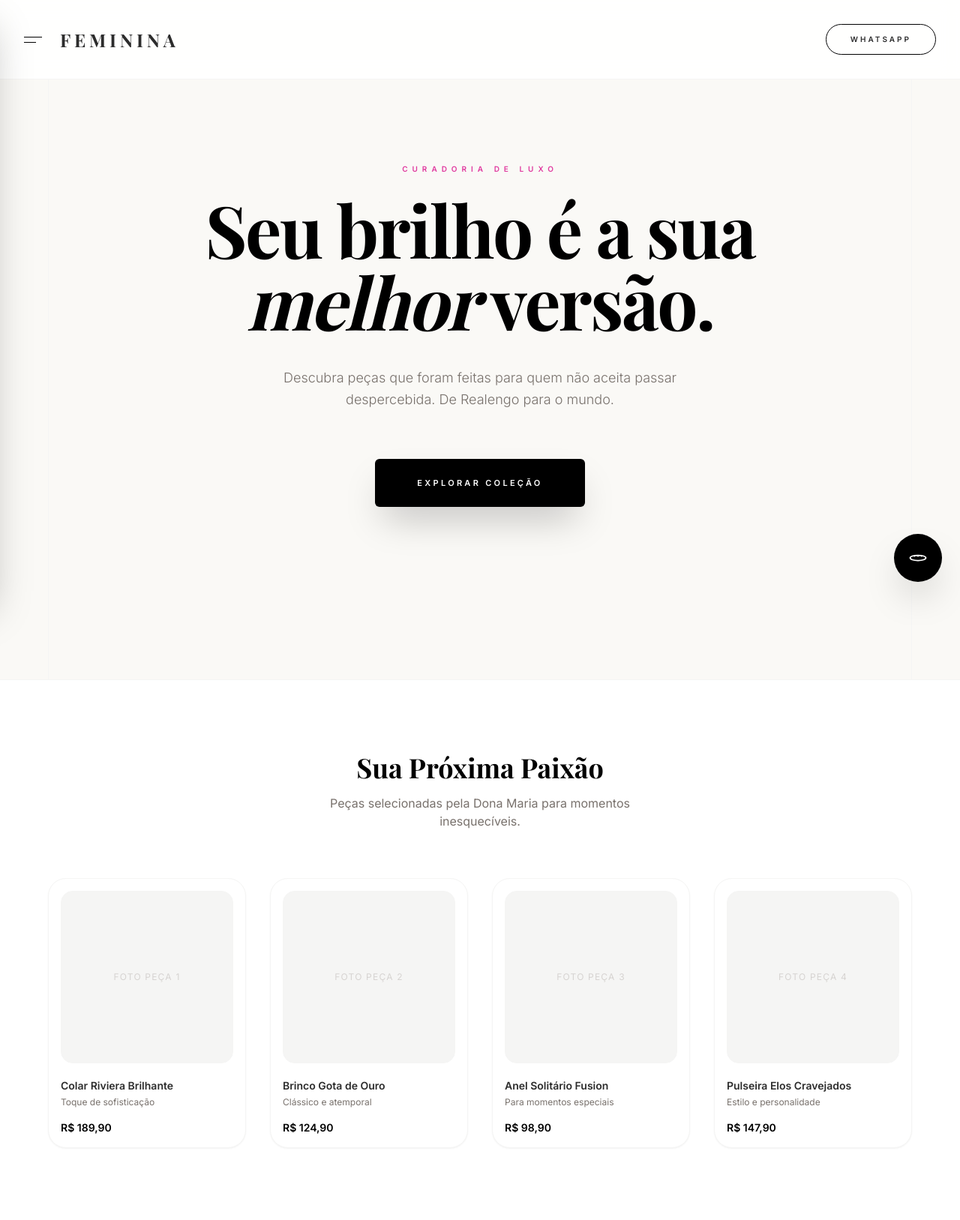
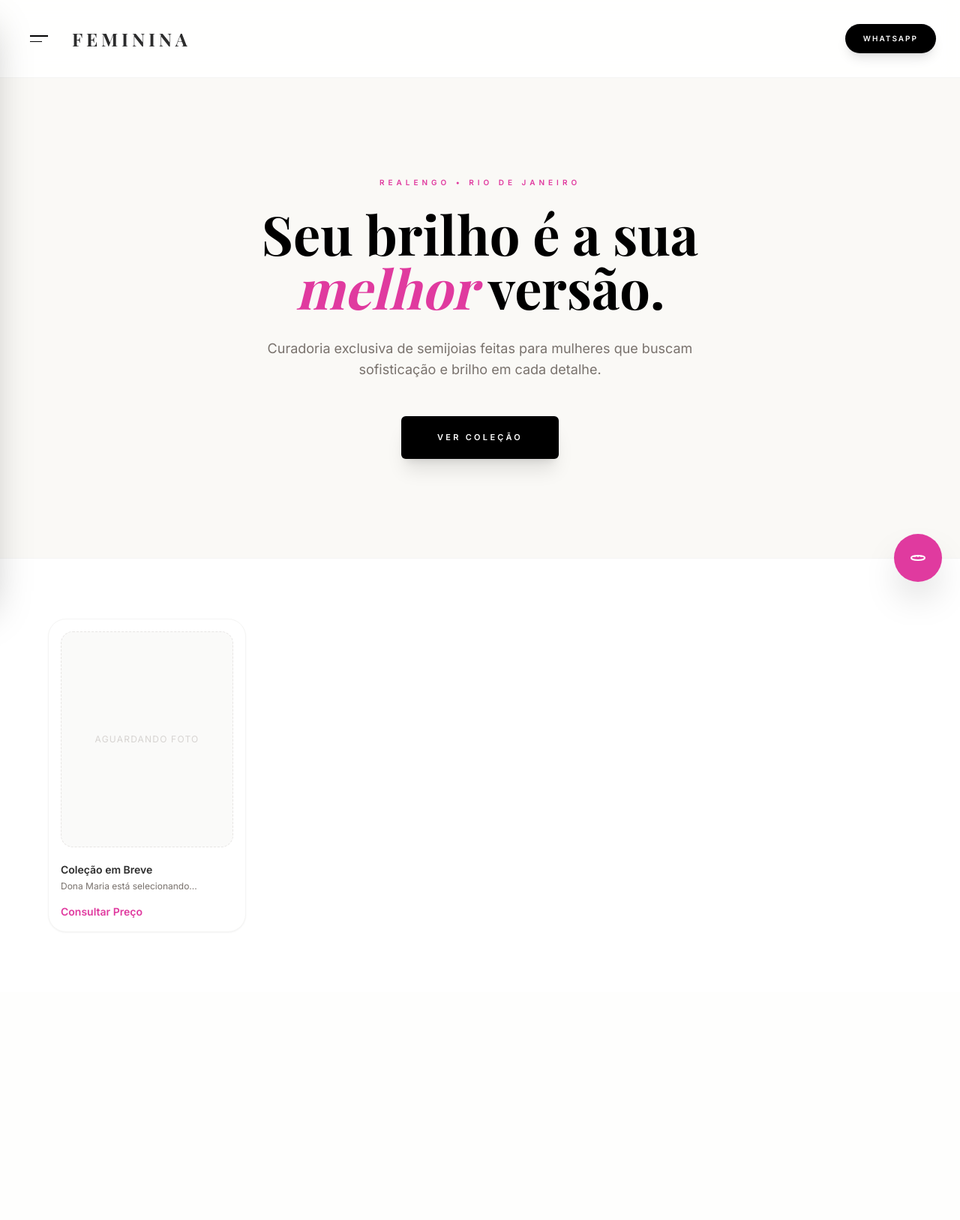
Before and after one commit to Ogustavogs/site-loja-mae, a Flask app: page / in a window 1280 px wide. Shown: the whole page at 75% size. After the commit the page ends 1224 px from the top, so only its background shows below. Run offline with Flask 3, Linux system fonts and the light colour scheme; some libraries are stand-ins or nearby versions.

Commit message:
Update index.html

```diff
--- a/templates/index.html
+++ b/templates/index.html
@@ -3,121 +3,101 @@
 <head>
     <meta charset="UTF-8">
     <meta name="viewport" content="width=device-width, initial-scale=1.0">
-    <title>Feminina Bijuteria | Experiência de Luxo com IA</title>
+    <title>Feminina Bijuteria | Semijoias de Luxo</title>
     <script src="https://cdn.tailwindcss.com"></script>
     <link href="https://fonts.googleapis.com/css2?family=Playfair+Display:wght@700&family=Inter:wght@300;400;600&display=swap" rel="stylesheet">
     <style>
         body { font-family: 'Inter', sans-serif; scroll-behavior: smooth; }
         .serif { font-family: 'Playfair Display', serif; }
-        .hover-effect { transition: all 0.5s cubic-bezier(0.4, 0, 0.2, 1); }
-        .hover-effect:hover { transform: scale(1.03); }
+        .hover-effect { transition: all 0.4s cubic-bezier(0.4, 0, 0.2, 1); }
+        .hover-effect:hover { transform: translateY(-5px); }
 
-        /* Sidebar Transition */
-        #sidebar { transition: transform 0.6s cubic-bezier(0.85, 0, 0.15, 1); }
-        .overlay { transition: opacity 0.5s ease; pointer-events: none; opacity: 0; }
+        /* Menu lateral mais suave */
+        #sidebar { transition: transform 0.5s cubic-bezier(0.77, 0, 0.175, 1); }
+        .overlay { transition: opacity 0.4s ease; pointer-events: none; opacity: 0; }
         .overlay.active { pointer-events: auto; opacity: 1; }
 
-        /* Chat Window Transition */
+        /* Ajuste do chat para mobile */
         #chat-window {
-            transition: all 0.5s cubic-bezier(0.4, 0, 0.2, 1);
-            transform-origin: bottom right;
+            transition: all 0.4s ease;
+            max-width: 90vw;
         }
     </style>
 </head>
 <body class="bg-[#faf9f6] text-[#2c2c2c] overflow-x-hidden selection:bg-[#ffedfa]">
 
-    <div id="overlay" class="overlay fixed inset-0 bg-black/20 backdrop-blur-sm z-[60]" onclick="toggleSidebar()"></div>
-    <aside id="sidebar" class="fixed top-0 left-0 h-full w-80 bg-white z-[70] shadow-2xl -translate-x-full p-10 flex flex-col justify-between border-r border-[#ffedfa]">
+    <div id="overlay" class="overlay fixed inset-0 bg-black/40 backdrop-blur-sm z-[60]" onclick="toggleSidebar()"></div>
+
+    <aside id="sidebar" class="fixed top-0 left-0 h-full w-72 bg-white z-[70] shadow-2xl -translate-x-full p-8 flex flex-col justify-between border-r border-[#ffedfa]">
         <div>
-            <div class="flex justify-between items-center mb-16">
-                <h2 class="serif text-xl tracking-widest uppercase">Explorar</h2>
-                <button onclick="toggleSidebar()" class="text-stone-400 hover:text-black hover-effect">✕</button>
+            <div class="flex justify-between items-center mb-12">
+                <h2 class="serif text-xl tracking-widest uppercase text-[#e03a9f]">Categorias</h2>
+                <button onclick="toggleSidebar()" class="text-stone-400 p-2">✕</button>
             </div>
-            <nav class="space-y-8">
-                <a href="#" class="group block"><span class="text-[10px] tracking-[0.4em] uppercase text-[#e03a9f] block mb-1">Destaques</span><span class="text-lg hover:pl-2 transition-all duration-300 group-hover:text-[#e03a9f]">Best Sellers</span></a>
-                <a href="#" class="group block"><span class="text-[10px] tracking-[0.4em] uppercase text-stone-400 block mb-1">Consultoria</span><span class="text-lg hover:pl-2 transition-all duration-300 group-hover:text-[#e03a9f]">Guia de Estilo</span></a>
-                <a href="#" class="group block"><span class="text-[10px] tracking-[0.4em] uppercase text-[#e03a9f] block mb-1">IA Assistente</span><span class="text-lg hover:pl-2 transition-all duration-300 group-hover:text-[#e03a9f]" onclick="toggleChat()">Falar com Luna</span></a>
+            <nav class="space-y-6">
+                <a href="#" class="group block border-b border-stone-50 pb-2"><span class="text-lg hover:pl-2 transition-all group-hover:text-[#e03a9f]">Colares & Chokers</span></a>
+                <a href="#" class="group block border-b border-stone-50 pb-2"><span class="text-lg hover:pl-2 transition-all group-hover:text-[#e03a9f]">Brincos</span></a>
+                <a href="#" class="group block border-b border-stone-50 pb-2"><span class="text-lg hover:pl-2 transition-all group-hover:text-[#e03a9f]">Anéis</span></a>
+                <a href="#" class="group block border-b border-stone-50 pb-2"><span class="text-lg hover:pl-2 transition-all group-hover:text-[#e03a9f]">Pulseiras</span></a>
+                <a href="#" class="group block border-b border-stone-50 pb-2"><span class="text-lg hover:pl-2 transition-all group-hover:text-[#e03a9f]">Conjuntos Luxo</span></a>
             </nav>
         </div>
-        <div class="border-t border-stone-100 pt-8"><p class="text-[10px] tracking-widest text-stone-400 uppercase">Feminina Bijuteria</p></div>
+        <div class="pt-8 border-t border-stone-100">
+            <p class="text-[10px] tracking-widest text-stone-400 uppercase font-bold">Feminina Bijuteria ®</p>
+        </div>
     </aside>
 
-    <nav class="p-8 flex justify-between items-center bg-white/90 backdrop-blur-md sticky top-0 z-50 border-b border-stone-100">
-        <div class="flex items-center gap-6">
-            <button onclick="toggleSidebar()" class="flex flex-col gap-1.5 hover-effect group">
-                <span class="w-6 h-[1px] bg-black group-hover:bg-[#e03a9f]"></span>
-                <span class="w-4 h-[1px] bg-black group-hover:bg-[#e03a9f]"></span>
+    <nav class="p-6 md:p-8 flex justify-between items-center bg-white/90 backdrop-blur-md sticky top-0 z-50 border-b border-stone-100">
+        <div class="flex items-center gap-4 md:gap-6">
+            <button onclick="toggleSidebar()" class="flex flex-col gap-1.5 p-2" aria-label="Abrir Menu">
+                <span class="w-6 h-[1.5px] bg-black"></span>
+                <span class="w-4 h-[1.5px] bg-black"></span>
             </button>
-            <h1 class="serif text-2xl font-semibold tracking-[0.2em] uppercase hover-effect cursor-pointer">Feminina</h1>
+            <h1 class="serif text-xl md:text-2xl font-semibold tracking-[0.2em] uppercase">Feminina</h1>
         </div>
-        <a href="https://wa.me/5521999999999" class="hover-effect border border-black px-8 py-3 text-[10px] tracking-[0.3em] uppercase hover:bg-[#ffedfa] hover:text-[#e03a9f] transition-all rounded-full font-bold">WhatsApp</a>
+        <a href="https://wa.me/5521989626714?text=Olá!%20Vi%20o%20site%20e%20gostaria%20de%20conhecer%20as%20peças." target="_blank" class="bg-black text-white px-6 py-3 text-[10px] tracking-[0.2em] uppercase hover:bg-[#e03a9f] transition-all rounded-full font-bold shadow-lg">WhatsApp</a>
     </nav>
 
-    <main class="max-w-6xl mx-auto px-6 py-28 text-center border-x border-stone-100 min-h-screen">
-        <span class="text-[10px] tracking-[0.6em] uppercase text-[#e03a9f] mb-6 block font-bold">Curadoria de Luxo</span>
-        <h2 class="serif text-6xl md:text-8xl mb-10 leading-tight tracking-tight text-black">Seu brilho é a sua <br> <span class="italic font-light">melhor</span> versão.</h2>
-        <p class="text-lg text-stone-500 max-w-xl mx-auto mb-16 leading-relaxed font-light">Descubra peças que foram feitas para quem não aceita passar despercebida. De Realengo para o mundo.</p>
-        <div class="flex flex-col md:flex-row gap-8 justify-center items-center">
-            <a href="#vitrine" class="hover-effect bg-black text-white px-14 py-6 text-[11px] tracking-[0.3em] uppercase hover:bg-[#ffedfa] hover:text-[#e03a9f] transition-all shadow-2xl font-bold rounded-md">Explorar Coleção</a>
+    <main class="max-w-6xl mx-auto px-6 py-20 md:py-28 text-center min-h-[80vh] flex flex-col justify-center">
+        <span class="text-[10px] tracking-[0.5em] uppercase text-[#e03a9f] mb-6 block font-bold">Realengo • Rio de Janeiro</span>
+        <h2 class="serif text-4xl md:text-7xl mb-8 leading-tight text-black">Seu brilho é a sua <br> <span class="italic font-light text-[#e03a9f]">melhor</span> versão.</h2>
+        <p class="text-base md:text-lg text-stone-500 max-w-xl mx-auto mb-12 leading-relaxed">Curadoria exclusiva de semijoias feitas para mulheres que buscam sofisticação e brilho em cada detalhe.</p>
+        <div class="flex justify-center">
+            <a href="#vitrine" class="bg-black text-white px-12 py-5 text-[11px] tracking-[0.3em] uppercase hover:bg-stone-800 transition-all shadow-xl rounded-md font-bold">Ver Coleção</a>
         </div>
     </main>
 
-    <section id="vitrine" class="bg-white py-24 px-6 border-t border-stone-100">
-        <div class="max-w-6xl mx-auto text-center mb-16">
-            <h3 class="serif text-4xl text-black">Sua Próxima Paixão</h3>
-            <p class="text-stone-500 mt-4 max-w-lg mx-auto">Peças selecionadas pela Dona Maria para momentos inesquecíveis.</p>
-        </div>
-
+    <section id="vitrine" class="bg-white py-20 px-6 border-t border-stone-100">
         <div class="max-w-6xl mx-auto grid grid-cols-1 md:grid-cols-2 lg:grid-cols-4 gap-8">
-            <div class="hover-effect group bg-white border border-stone-100 p-4 rounded-3xl shadow-sm hover:border-[#ffcce6] hover:bg-[#ffedfa] cursor-pointer">
-                <div class="aspect-square bg-stone-100 rounded-2xl flex items-center justify-center text-xs text-stone-300 uppercase tracking-widest mb-5 border border-stone-100 group-hover:border-[#ffcce6]">Foto Peça 1</div>
-                <h4 class="font-semibold text-sm group-hover:text-[#e03a9f]">Colar Riviera Brilhante</h4>
-                <p class="text-xs text-stone-500 mt-1">Toque de sofisticação</p>
-                <span class="text-sm font-bold mt-4 block text-black group-hover:text-[#e03a9f]">R$ 189,90</span>
+            <div class="hover-effect group bg-white border border-stone-100 p-4 rounded-3xl shadow-sm hover:border-[#ffcce6] cursor-pointer">
+                <div class="aspect-[4/5] bg-stone-50 rounded-2xl flex items-center justify-center text-xs text-stone-300 uppercase tracking-widest mb-5 border border-dashed border-stone-200">Aguardando Foto</div>
+                <h4 class="font-semibold text-sm">Coleção em Breve</h4>
+                <p class="text-xs text-stone-500 mt-1">Dona Maria está selecionando...</p>
+                <span class="text-sm font-bold mt-4 block text-[#e03a9f]">Consultar Preço</span>
             </div>
-            <div class="hover-effect group bg-white border border-stone-100 p-4 rounded-3xl shadow-sm hover:border-[#ffcce6] hover:bg-[#ffedfa] cursor-pointer">
-                <div class="aspect-square bg-stone-100 rounded-2xl flex items-center justify-center text-xs text-stone-300 uppercase tracking-widest mb-5 border border-stone-100 group-hover:border-[#ffcce6]">Foto Peça 2</div>
-                <h4 class="font-semibold text-sm group-hover:text-[#e03a9f]">Brinco Gota de Ouro</h4>
-                <p class="text-xs text-stone-500 mt-1">Clássico e atemporal</p>
-                <span class="text-sm font-bold mt-4 block text-black group-hover:text-[#e03a9f]">R$ 124,90</span>
             </div>
-            <div class="hover-effect group bg-white border border-stone-100 p-4 rounded-3xl shadow-sm hover:border-[#ffcce6] hover:bg-[#ffedfa] cursor-pointer">
-                <div class="aspect-square bg-stone-100 rounded-2xl flex items-center justify-center text-xs text-stone-300 uppercase tracking-widest mb-5 border border-stone-100 group-hover:border-[#ffcce6]">Foto Peça 3</div>
-                <h4 class="font-semibold text-sm group-hover:text-[#e03a9f]">Anel Solitário Fusion</h4>
-                <p class="text-xs text-stone-500 mt-1">Para momentos especiais</p>
-                <span class="text-sm font-bold mt-4 block text-black group-hover:text-[#e03a9f]">R$ 98,90</span>
-            </div>
-            <div class="hover-effect group bg-white border border-stone-100 p-4 rounded-3xl shadow-sm hover:border-[#ffcce6] hover:bg-[#ffedfa] cursor-pointer">
-                <div class="aspect-square bg-stone-100 rounded-2xl flex items-center justify-center text-xs text-stone-300 uppercase tracking-widest mb-5 border border-stone-100 group-hover:border-[#ffcce6]">Foto Peça 4</div>
-                <h4 class="font-semibold text-sm group-hover:text-[#e03a9f]">Pulseira Elos Cravejados</h4>
-                <p class="text-xs text-stone-500 mt-1">Estilo e personalidade</p>
-                <span class="text-sm font-bold mt-4 block text-black group-hover:text-[#e03a9f]">R$ 147,90</span>
-            </div>
-        </div>
     </section>
 
     <div class="fixed bottom-6 right-6 z-[100] flex flex-col items-end gap-4">
-
-        <div id="chat-window" class="w-96 h-[500px] bg-white rounded-3xl shadow-2xl border border-[#ffedfa] flex flex-col justify-between overflow-hidden opacity-0 scale-0 origin-bottom-right transition-all duration-500">
-            <div class="p-6 bg-[#ffedfa]/50 backdrop-blur-sm border-b border-[#ffedfa] flex justify-between items-center">
+        <div id="chat-window" class="w-[350px] md:w-96 h-[450px] bg-white rounded-3xl shadow-2xl border border-[#ffedfa] flex flex-col justify-between overflow-hidden opacity-0 scale-0 origin-bottom-right pointer-events-none">
+            <div class="p-5 bg-[#ffedfa]/50 backdrop-blur-sm border-b border-[#ffedfa] flex justify-between items-center">
                 <div class="flex items-center gap-3">
-                    <div class="w-3 h-3 bg-[#e03a9f] rounded-full animate-pulse"></div>
-                    <h5 class="serif text-lg text-black">Conversar com Luna</h5>
+                    <div class="w-2 h-2 bg-[#e03a9f] rounded-full animate-ping"></div>
+                    <h5 class="serif text-base text-black">Consultora Luna</h5>
                 </div>
-                <button onclick="toggleChat()" class="text-stone-400 hover:text-black hover-effect">✕</button>
+                <button onclick="toggleChat()" class="text-stone-400 p-1">✕</button>
             </div>
-            <div id="chat-messages" class="flex-1 p-6 space-y-4 overflow-y-auto text-xs text-stone-600">
-                <p class="bg-[#ffedfa] p-3 rounded-xl rounded-bl-none max-w-[80%]">Olá! Sou a Luna, sua consultora virtual da Feminina Bijuteria. Como posso te ajudar a brilhar hoje?</p>
-                <p class="bg-stone-100 p-3 rounded-xl rounded-br-none max-w-[80%] self-end">Gostaria de ver sugestões de colares para uma festa.</p>
+            <div id="chat-messages" class="flex-1 p-5 space-y-4 overflow-y-auto text-xs text-stone-600 flex flex-col">
+                <p class="bg-[#ffedfa] p-3 rounded-2xl rounded-bl-none max-w-[85%] self-start text-black">Olá! Sou a Luna. Dona Maria me ensinou tudo sobre nossas peças. Em que posso te ajudar hoje?</p>
             </div>
-            <div class="p-4 bg-white border-t border-stone-100 flex gap-3">
-                <input type="text" placeholder="Escreva sua dúvida aqui..." class="flex-1 bg-stone-50 p-3 rounded-full text-xs border border-stone-100 focus:border-[#ffcce6] focus:ring-1 focus:ring-[#ffcce6] outline-none">
-                <button class="bg-black text-white px-5 py-3 rounded-full text-[10px] tracking-widest uppercase hover:bg-[#e03a9f]">Enviar</button>
+            <div class="p-4 bg-white border-t border-stone-100 flex gap-2">
+                <input type="text" id="user-input" placeholder="Pergunte sobre as peças..." class="flex-1 bg-stone-50 p-3 rounded-full text-xs outline-none border border-transparent focus:border-[#ffcce6]">
+                <button onclick="sendMessage()" class="bg-black text-white px-4 py-2 rounded-full text-[10px] font-bold uppercase">Enviar</button>
             </div>
         </div>
 
-        <button onclick="toggleChat()" class="hover-effect group w-16 h-16 bg-black rounded-full flex items-center justify-center shadow-2xl hover:bg-[#ffedfa] transition-all">
-            <svg class="w-7 h-7 text-white group-hover:text-[#e03a9f]" fill="none" stroke="currentColor" viewBox="0 0 24 24"><path stroke-linecap="round" stroke-linejoin="round" stroke-width="1.5" d="M8 10h.01M12 10h.01M16 10h.01M21 12c0 1.66-4 3-9 3s-9-1.34-9-3 4-3 9-3 9 1.34 9 3z"></path></svg>
+        <button onclick="toggleChat()" class="w-14 h-14 md:w-16 md:h-16 bg-[#e03a9f] rounded-full flex items-center justify-center shadow-2xl hover:scale-110 transition-all">
+            <svg class="w-6 h-6 text-white" fill="none" stroke="currentColor" viewBox="0 0 24 24"><path stroke-linecap="round" stroke-linejoin="round" stroke-width="2" d="M8 10h.01M12 10h.01M16 10h.01M21 12c0 1.66-4 3-9 3s-9-1.34-9-3 4-3 9-3 9 1.34 9 3z"></path></svg>
         </button>
     </div>
 
@@ -125,25 +105,29 @@
         function toggleSidebar() {
             const sidebar = document.getElementById('sidebar');
             const overlay = document.getElementById('overlay');
-            if (sidebar.classList.contains('-translate-x-full')) {
-                sidebar.classList.remove('-translate-x-full');
-                overlay.classList.add('active');
-            } else { sidebar.classList.add('-translate-x-full'); overlay.classList.remove('active'); }
+            sidebar.classList.toggle('-translate-x-full');
+            overlay.classList.toggle('active');
         }
 
         function toggleChat() {
-            const chatWindow = document.getElementById('chat-window');
-            if (chatWindow.classList.contains('opacity-0')) {
-                // Abre o Chat com Zoom Suave
-                chatWindow.classList.remove('opacity-0', 'scale-0', 'pointer-events-none');
-                chatWindow.classList.add('opacity-1', 'scale-1', 'pointer-events-auto');
-            } else {
-                // Fecha o Chat
-                chatWindow.classList.remove('opacity-1', 'scale-1', 'pointer-events-auto');
-                chatWindow.classList.add('opacity-0', 'scale-0', 'pointer-events-none');
+            const chat = document.getElementById('chat-window');
+            chat.classList.toggle('opacity-0');
+            chat.classList.toggle('scale-0');
+            chat.classList.toggle('pointer-events-none');
+        }
+
+        function sendMessage() {
+            const input = document.getElementById('user-input');
+            const messages = document.getElementById('chat-messages');
+            if (input.value.trim() !== "") {
+                const userMsg = document.createElement('p');
+                userMsg.className = "bg-stone-100 p-3 rounded-2xl rounded-br-none max-w-[85%] self-end text-black";
+                userMsg.innerText = input.value;
+                messages.appendChild(userMsg);
+                input.value = "";
+                messages.scrollTop = messages.scrollHeight;
             }
         }
     </script>
-
 </body>
 </html>
```
